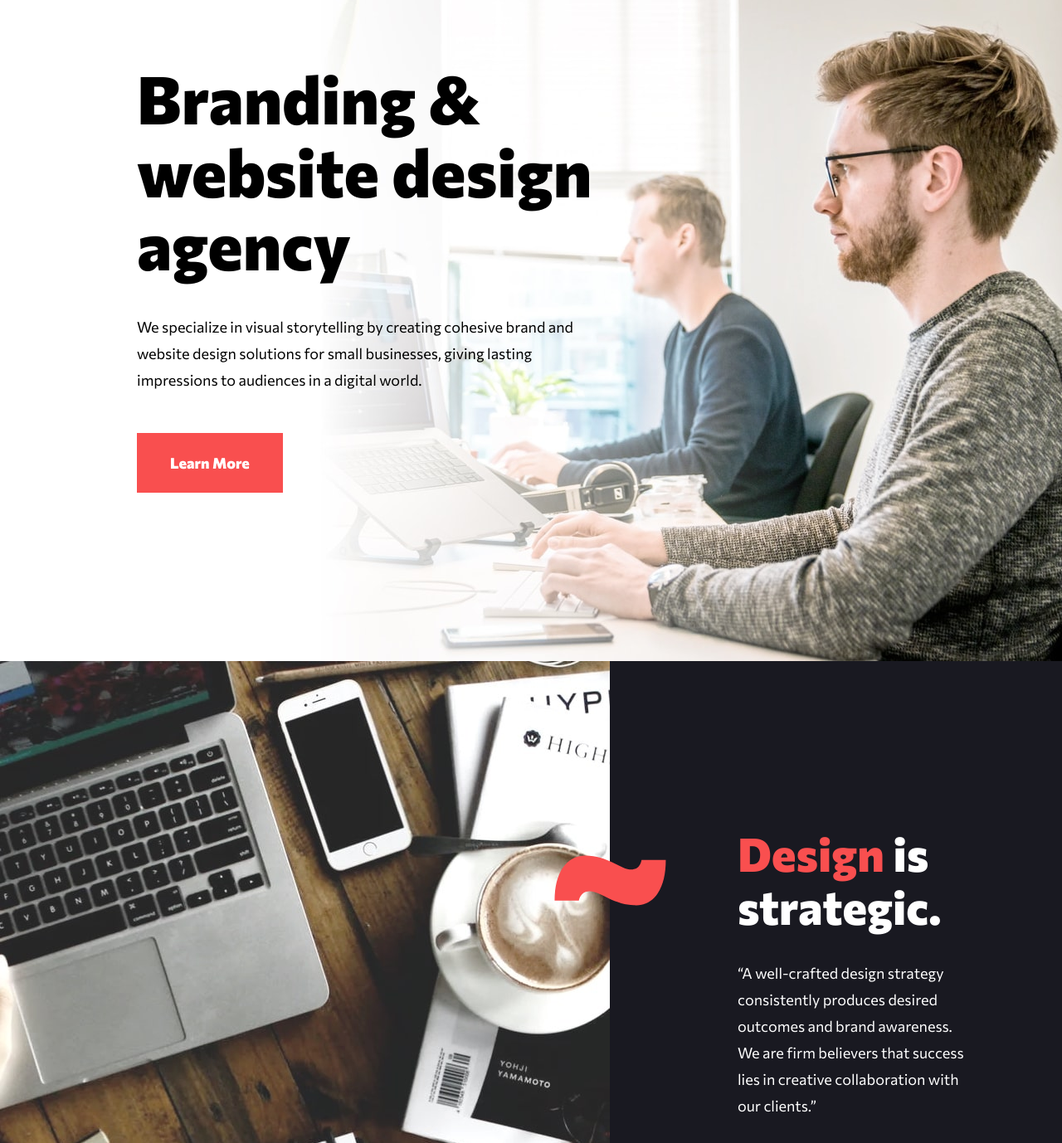
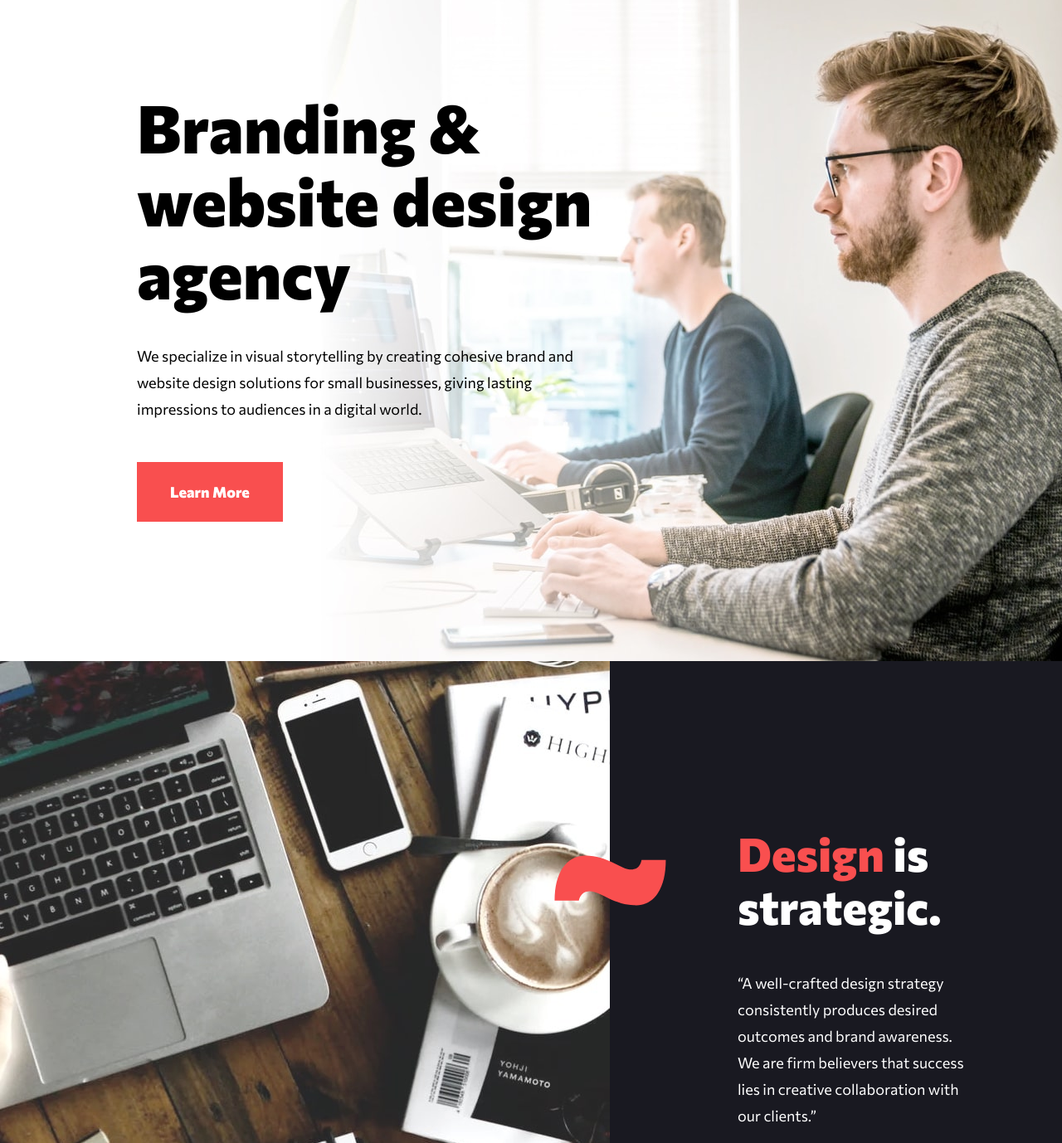
Before and after one commit to juanpb96/FEM_creative-single-page-site, a website: page docs/index.html in a window 1280 px wide. Shown: the part 181-1559 px from the top of the page at 83% size. Drawn offline with Linux system fonts and the light colour scheme.

Commit message:
Adjust padding and margin to match the design on desktop

```diff
--- a/docs/index.html
+++ b/docs/index.html
@@ -97,7 +97,7 @@
       class="relative max-w-primary mx-auto
             sm:pt-[4.8125rem] sm:h-[37.875rem]
             md:static md:max-w-tablet
-            lg:max-w-desktop lg:h-[50rem]
+            lg:max-w-desktop lg:h-[50rem] lg:pt-[7rem]
             xl:px-[165px] xl:relative"
     >
       <picture>
@@ -182,14 +182,14 @@
                   lg:max-w-[705px] lg:pr-[6.625rem]
                   xl:w-[calc(100%-735px)] xl:max-h-[61.5rem] xl:pl-[9.625rem] xl:py-[12.5rem] "
       >
-        <h2 class="mx-auto max-w-mobile text-lg font-extrabold sm:m-0 sm:mb-8 sm:w-[10ch] lg:text-lg-desktop">
+        <h2 class="mx-auto max-w-mobile text-lg font-extrabold sm:m-0 sm:mb-8 sm:w-[10ch] lg:text-lg-desktop lg:mb-11">
           <strong class="text-primary-red">Design</strong> is strategic.
         </h2>
 
         <blockquote
           class="mt-6 mb-10 mx-auto max-w-mobile text-base
                 sm:max-w-[38ch] sm:m-0 sm:mb-8
-                lg:text-base-desktop lg:max-w-[27.8125rem]"
+                lg:mb-12 lg:text-base-desktop lg:max-w-[27.8125rem]"
         >
           “A well-crafted design strategy consistently produces desired outcomes and brand awareness.
           We are firm believers that success lies in creative collaboration with our clients.”
```
Also changed, not shown: docs/styles.css.
